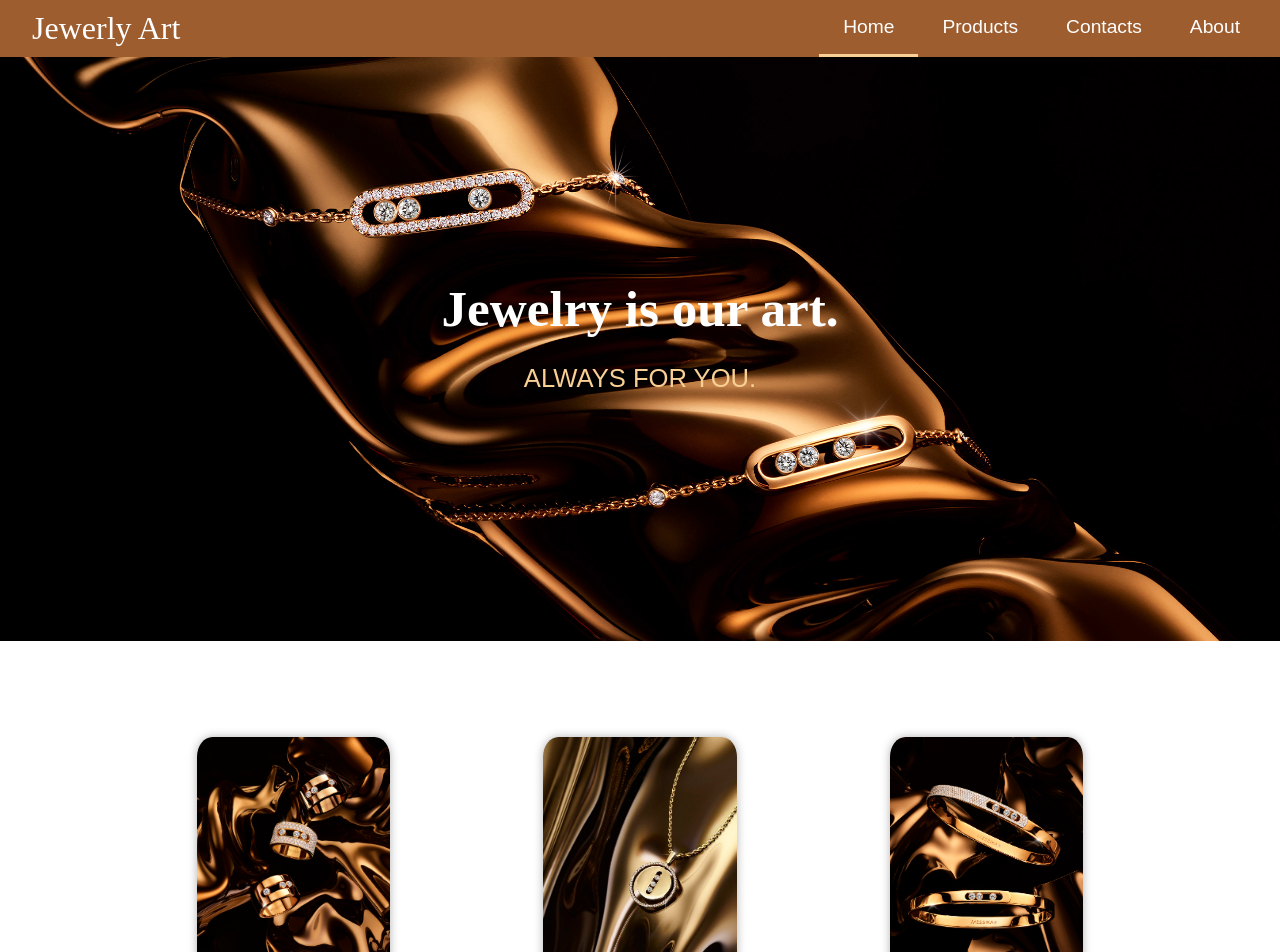
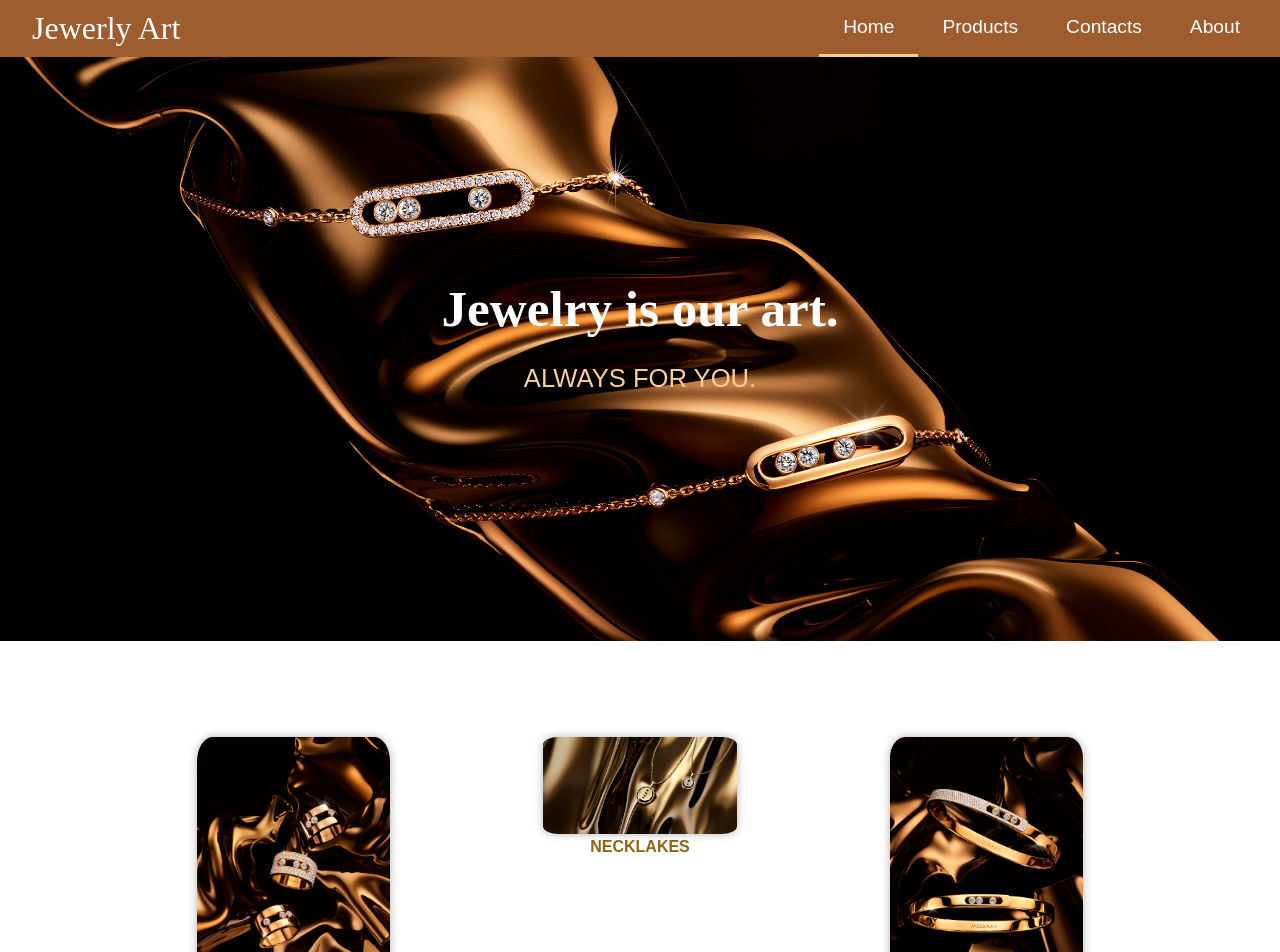
Before and after one commit to NazikAskhatova/diploma, a React (Create React App) app: page / in a window 1280 px wide. Shown: the top 952 px of the page. Built offline with nearby package versions, Linux system fonts and the light colour scheme; a web font is replaced by a local one.

Commit message:
added link in CategoryItem,js

```diff
--- a/src/components/CategoryList/CategoryItem/CategoryItem.js
+++ b/src/components/CategoryList/CategoryItem/CategoryItem.js
@@ -6,7 +6,7 @@
 function CategoryItem({ category }) {
   return (
     <div className={classes.CategoryItem}>
-      <img src={category.image} alt={category} />
+     <Link to={"/categories/" + category.categoryId}><img src={category.image} alt={category} /></Link>
       <Link to={"/categories/" + category.categoryId}>{category.title}</Link>
     </div>
   );
--- a/src/components/ProductList/ProductList.module.css
+++ b/src/components/ProductList/ProductList.module.css
@@ -4,6 +4,6 @@
   flex-wrap: wrap;
   max-width: 990px;
   margin: 0 auto;
-  padding: 0.2rem;
+  padding: 0.1rem;
   padding-top: 4rem;
 }
```
